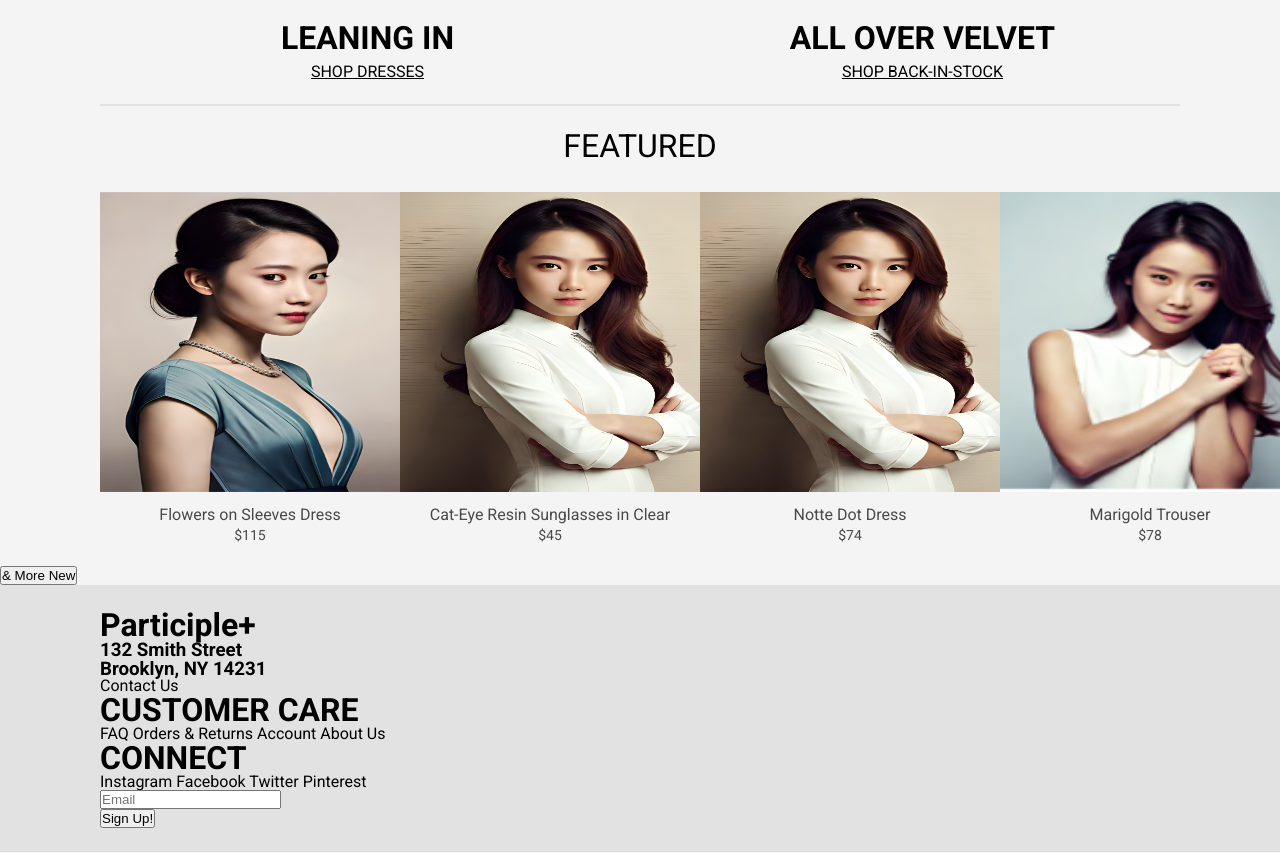
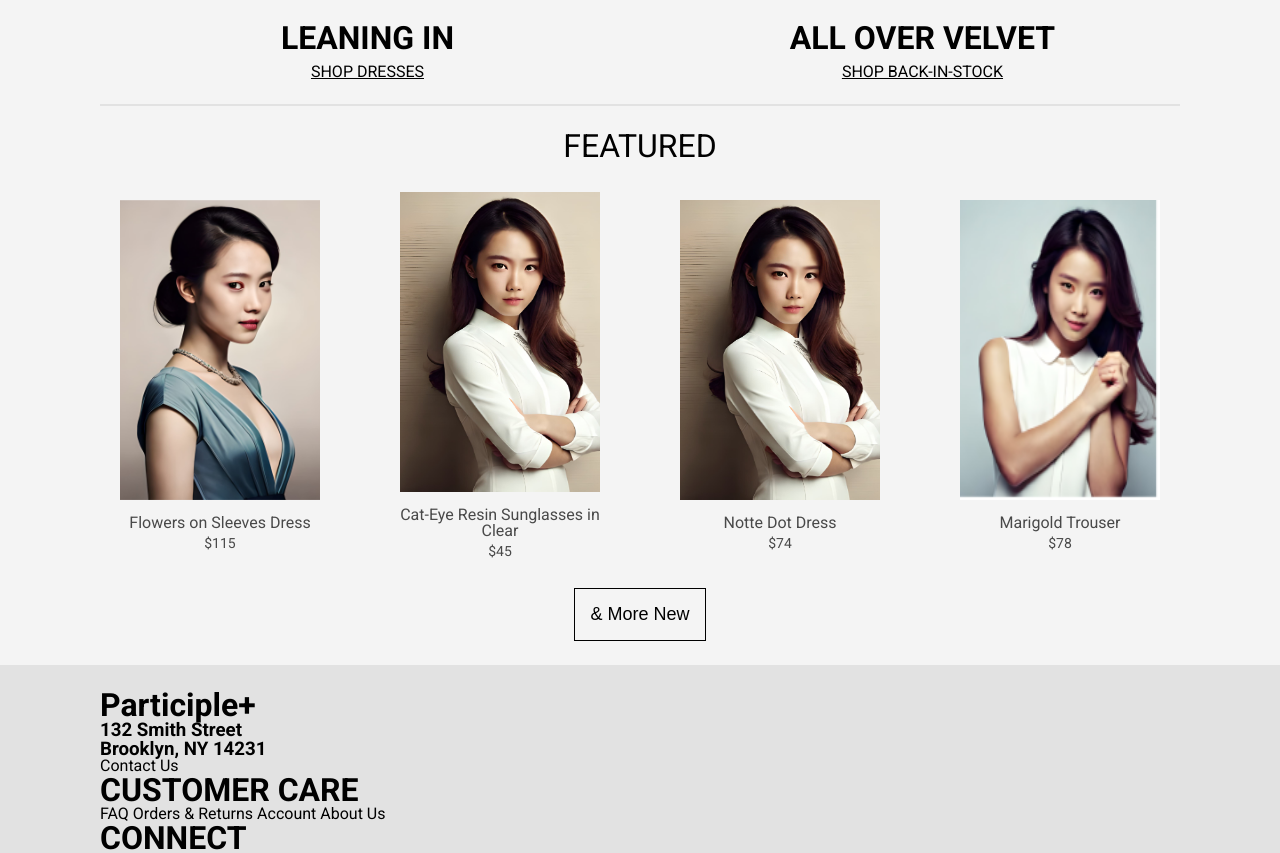
Before and after one commit to oreoluwa212/store_clothing, a React (Vite) app: page / in a window 1280 px wide. Shown: the part 1763-2616 px from the top of the page. Built offline with nearby package versions, Linux system fonts and the light colour scheme.

Commit message:
updates on styling

```diff
--- a/src/components/Featured.jsx
+++ b/src/components/Featured.jsx
@@ -1,12 +1,14 @@
-// import React from 'react';
+import { useNavigate } from 'react-router-dom';
+
 import img4 from '../assets/images/proImg2.png';
 import img5 from '../assets/images/prodImg6.png';
 import img6 from '../assets/images/product-img3.png';
 import img8 from '../assets/images/prodImg6.png';
 
 const Featured = () => {
+  const navigate = useNavigate();
+
   return (
-    <div>
     <div className="featured-section">
       <div className="fey">
         <h1>FEATURED</h1>
@@ -46,10 +48,9 @@ const Featured = () => {
           </div>
         </div>
       </div>
-      </div>
 
       <div className="btn-3">
-        <button>& More New</button>
+        <button onClick={() => navigate('/catalog')}>& More New</button>
       </div>
     </div>
   );
--- a/src/styles/PageStyles.scss
+++ b/src/styles/PageStyles.scss
@@ -291,11 +291,22 @@
   }
 
   .img-section2 {
-    display: flex;
-    // gap: 15px;
-    justify-content: space-between;
+    display: grid;
+    grid-template-columns: repeat(4, 1fr);
+    column-gap: 20px;
+    gap: 40px;
+    width: 100%;
+    justify-content: center;
     align-items: center;
-    width: 100%;
+    transition: 850ms;
+
+    @media (max-width: 1024px) {
+      grid-template-columns: repeat(2, 1fr);
+    }
+
+    @media (max-width: 570px) {
+      grid-template-columns: 1fr;
+    }
 
     .manual {
       display: flex;
@@ -304,7 +315,7 @@
       gap: 15px;
 
       img {
-        width: 300px;
+        width: 200px;
         height: 300px;
       }
 
@@ -325,6 +336,27 @@
           font-size: 14px;
           font-weight: 400;
         }
+      }
+    }
+  }
+
+  .btn-3 {
+    button {
+      background-color: transparent;
+      color: #000000;
+      padding: 15px;
+      box-shadow: none;
+      border: 1px solid #000000;
+      font-size: 18px;
+      transition: 850ms;
+      cursor: pointer;
+
+      @media (max-width: 598px) {
+        font-size: 15px;
+      }
+
+      @media (max-width: 430px) {
+        font-size: 12px;
       }
     }
   }
```
Lines whose indentation alone changed are shown as unchanged.
